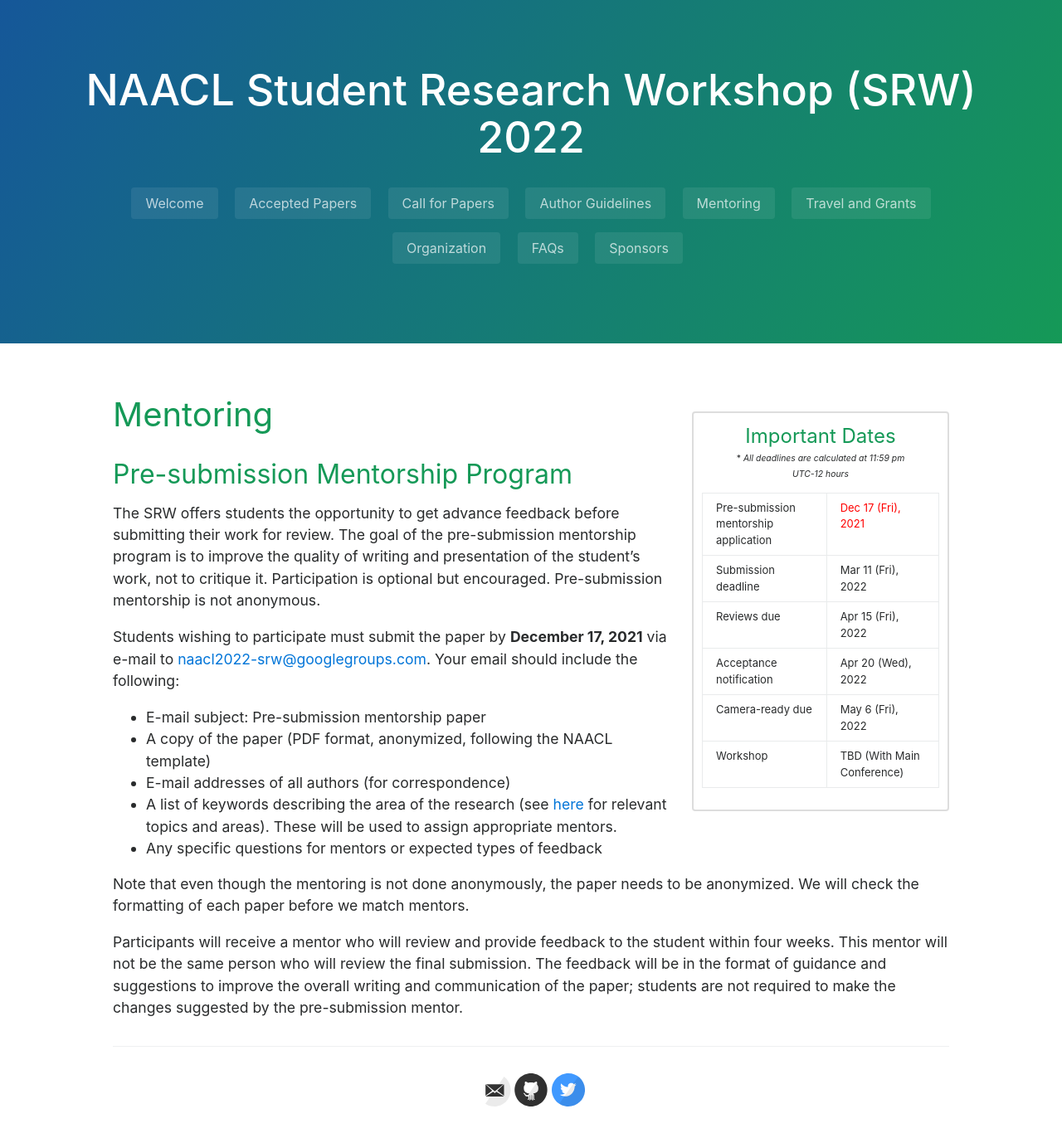
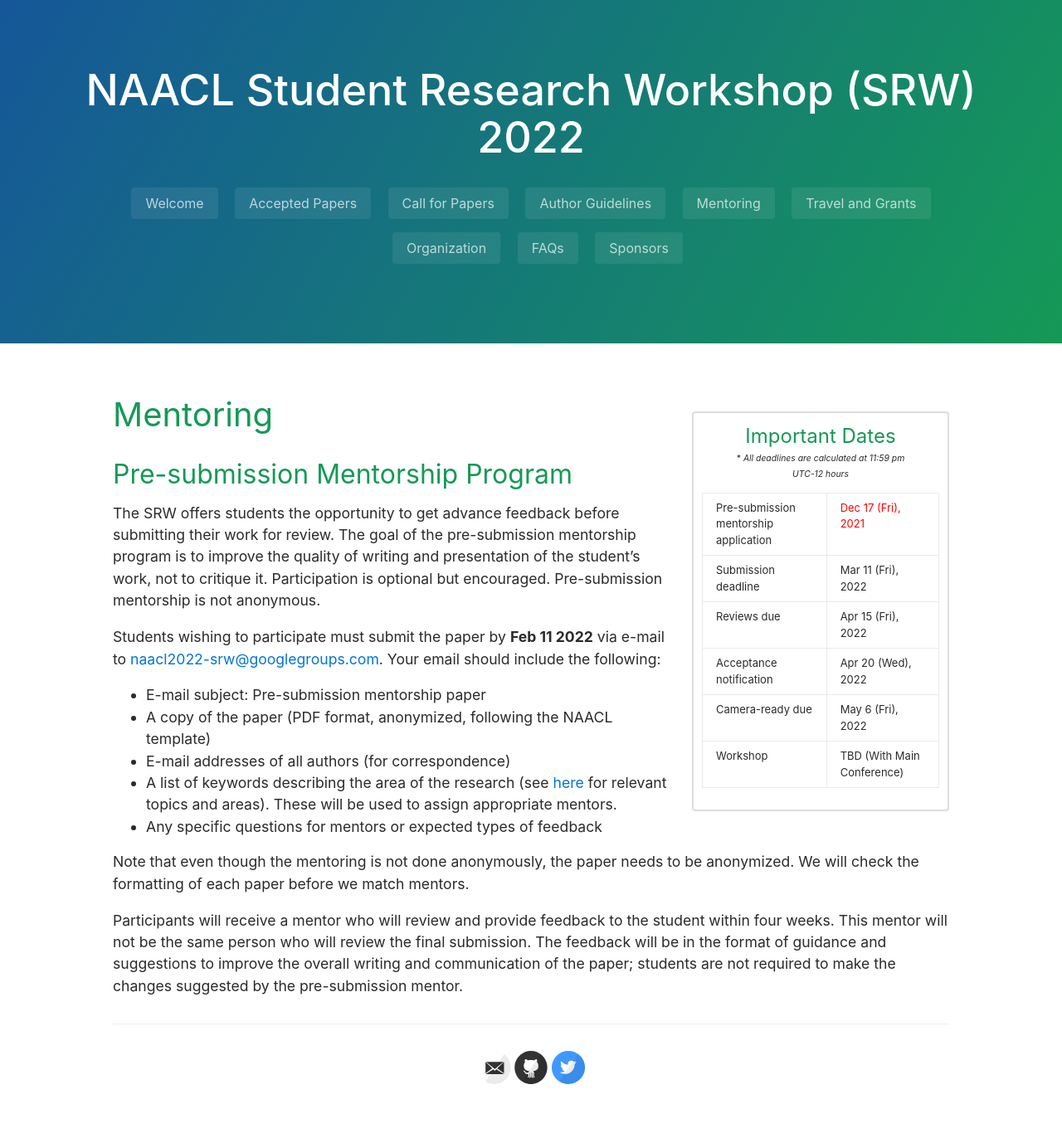
Before and after one commit to naacl2022-srw/naacl2022-srw.github.io, a Jekyll site: the page built from mentoring.md, in a window 1280 px wide. Shown: the whole page at 83% size. Built offline with Jekyll 4.4.1, drawn with Linux system fonts in a browser that asks for light colours; after the commit the page ends 1345 px from its top, so only the background shows below that.

Commit message:
Update mentoring.md

```diff
--- a/mentoring.md
+++ b/mentoring.md
@@ -9,7 +9,7 @@ order : 1
 ## Pre-submission Mentorship Program
 The SRW offers students the opportunity to get advance feedback before submitting their work for review. The goal of the pre-submission mentorship program is to improve the quality of writing and presentation of the student’s work, not to critique it. Participation is optional but encouraged. Pre-submission mentorship is not anonymous.
 
-Students wishing to participate must submit the paper by __December 17, 2021__ via e-mail to [naacl2022-srw@googlegroups.com](mailto:naacl2022-srw@googlegroups.com). Your email should include the following:
+Students wishing to participate must submit the paper by __Feb 11 2022__ via e-mail to [naacl2022-srw@googlegroups.com](mailto:naacl2022-srw@googlegroups.com). Your email should include the following:
 
 - E-mail subject: Pre-submission mentorship paper
 - A copy of the paper (PDF format, anonymized, following the NAACL template)
```
